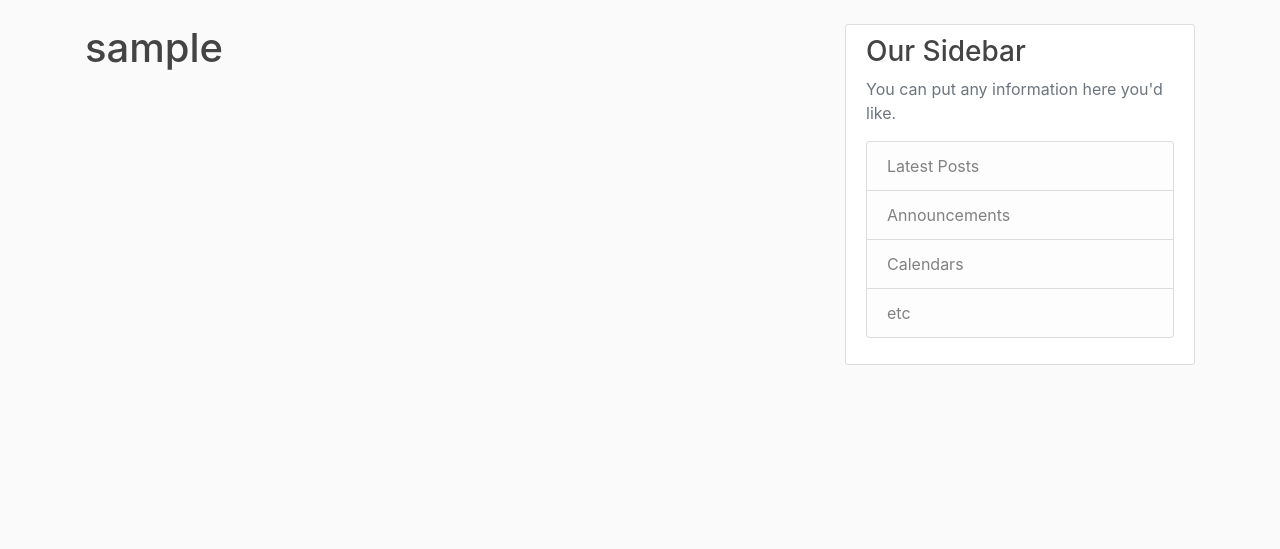
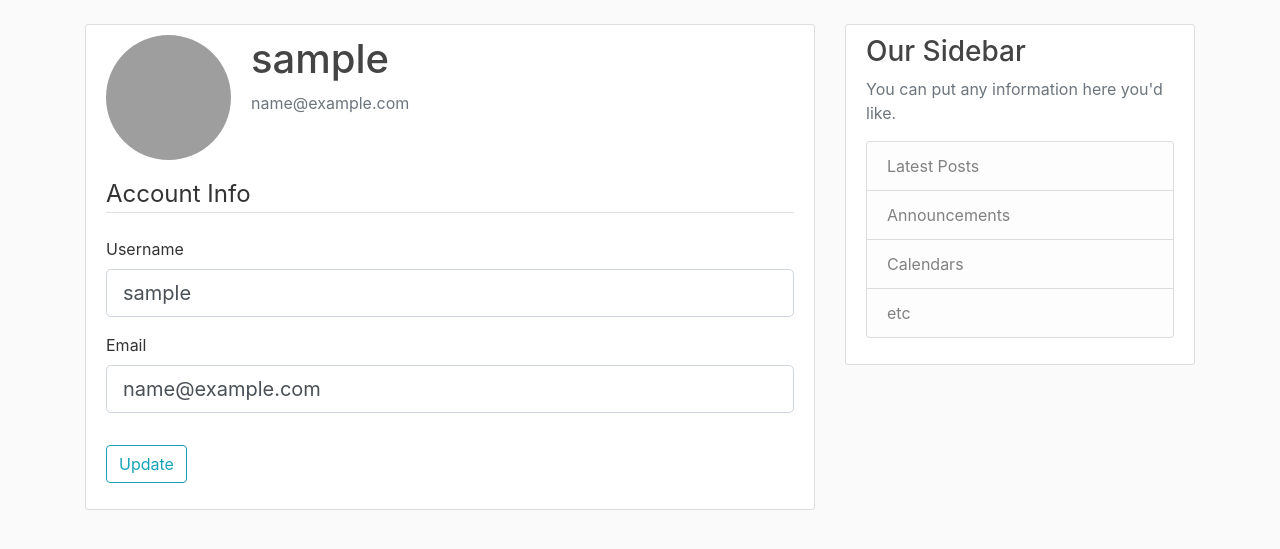
Before and after one commit to tyronedamasceno/flask-blog, a Flask app: page /account in a window 1280 px wide. Shown: the part 56-605 px from the top of the page. Run offline with Flask 2, Linux system fonts and the light colour scheme; the visitor is signed in with stand-in values (Sample User, id 1); data comes from the database, SQL or seed files in the repository; some libraries are stand-ins or nearby versions; grey boxes are pictures that could not be loaded.

Commit message:
Accounts page and update account feature with validations

```diff
--- a/flask_blog/forms.py
+++ b/flask_blog/forms.py
@@ -1,3 +1,4 @@
+from flask_login import current_user
 from flask_wtf import FlaskForm
 from wtforms import (
     StringField, PasswordField, SubmitField, BooleanField, ValidationError
@@ -35,3 +36,22 @@ class LoginForm(FlaskForm):
     password = PasswordField('Password', validators=[DataRequired()])
     remember = BooleanField('Remember me')
     submit = SubmitField('Login')
+
+
+class UpdateAccountForm(FlaskForm):
+    username = StringField('Username', validators=[
+        DataRequired(), Length(min=2, max=20)])
+    email = StringField('Email', validators=[
+        DataRequired(), Email()])
+
+    submit = SubmitField('Update')
+
+    def validate_username(self, username):
+        user = User.query.filter_by(username=username.data).first()
+        if user and user != current_user:
+            raise ValidationError('That username has already been used')
+
+    def validate_email(self, email):
+        user = User.query.filter_by(email=email.data).first()
+        if user and user != current_user:
+            raise ValidationError('That email has already been used')
--- a/flask_blog/models.py
+++ b/flask_blog/models.py
@@ -28,7 +28,7 @@ class User(db.Model, UserMixin):
     image_file = db.Column(
         db.String(20),
         nullable=False,
-        default='default.png'
+        default='default.jpg'
     )
     password = db.Column(
         db.String(60),
--- a/flask_blog/routes.py
+++ b/flask_blog/routes.py
@@ -2,7 +2,7 @@ from flask import render_template, flash, redirect, url_for, request
 from flask_login import login_user, current_user, logout_user, login_required
 
 from flask_blog import app, db, bcrypt
-from flask_blog.forms import RegistrationForm, LoginForm
+from flask_blog.forms import RegistrationForm, LoginForm, UpdateAccountForm
 from flask_blog.models import User  # , Post
 
 posts = [
@@ -88,7 +88,22 @@ def logout():
     return redirect(url_for('index'))
 
 
-@app.route("/account")
+@app.route("/account", methods=['GET', 'POST'])
 @login_required
 def account():
-    return render_template('account.html', title='Account')
+    form = UpdateAccountForm()
+    if form.validate_on_submit():
+        current_user.username = form.username.data
+        current_user.email = form.email.data
+        db.session.commit()
+        flash('Your account has been updated successfully!', 'success')
+        return redirect(url_for('account'))
+    elif request.method == 'GET':
+        form.username.data = current_user.username
+        form.email.data = current_user.email
+    img_file = url_for(
+        'static', filename=f'profile_pics/{current_user.image_file}'
+    )
+    return render_template(
+        'account.html', title='Account', img_file=img_file, form=form
+    )
--- a/flask_blog/templates/account.html
+++ b/flask_blog/templates/account.html
@@ -1,4 +1,48 @@
 {% extends 'base_layout.html' %}
 {% block content %}
-    <h1>{{ current_user.username }}</h1>
+    <div class="content-section">
+        <div class="media">
+            <img class="rounded-circle account-img" src="{{ img_file }}">
+            <div class="media-body">
+                <h2 class="account-heading">{{ current_user.username }}</h2>
+                <p class="text-secondary">{{ current_user.email }}</p>
+            </div>
+        </div>
+        <form method="POST" action="">
+            {{ form.hidden_tag() }}
+            <fieldset class="form-group">
+                <legend class="border-bottom mb-4">Account Info</legend>
+                <div class="form-group">
+                    {{ form.username.label(class="form-control-label") }}
+
+                    {% if form.username.errors %}
+                        {{ form.username(class="form-control form-control-lg is-invalid") }}
+                        <div class="invalid-feedback">
+                            {% for error in form.username.errors %}
+                                <span>{{ error }}</span>
+                            {% endfor %}
+                        </div>
+                    {% else %}
+                        {{ form.username(class="form-control form-control-lg") }}
+                    {% endif %}
+                </div>
+                <div class="form-group">
+                    {{ form.email.label(class="form-control-label") }}
+                    {% if form.email.errors %}
+                        {{ form.email(class="form-control form-control-lg is-invalid") }}
+                        <div class="invalid-feedback">
+                            {% for error in form.email.errors %}
+                                <span>{{ error }}</span>
+                            {% endfor %}
+                        </div>
+                    {% else %}
+                        {{ form.email(class="form-control form-control-lg") }}
+                    {% endif %}
+                </div>
+            </fieldset>
+            <div class="form-group">
+                {{ form.submit(class="btn btn-outline-info") }}
+            </div>
+        </form>
+    </div>
 {% endblock content %}
```
Also changed, not shown: 1 other file.
